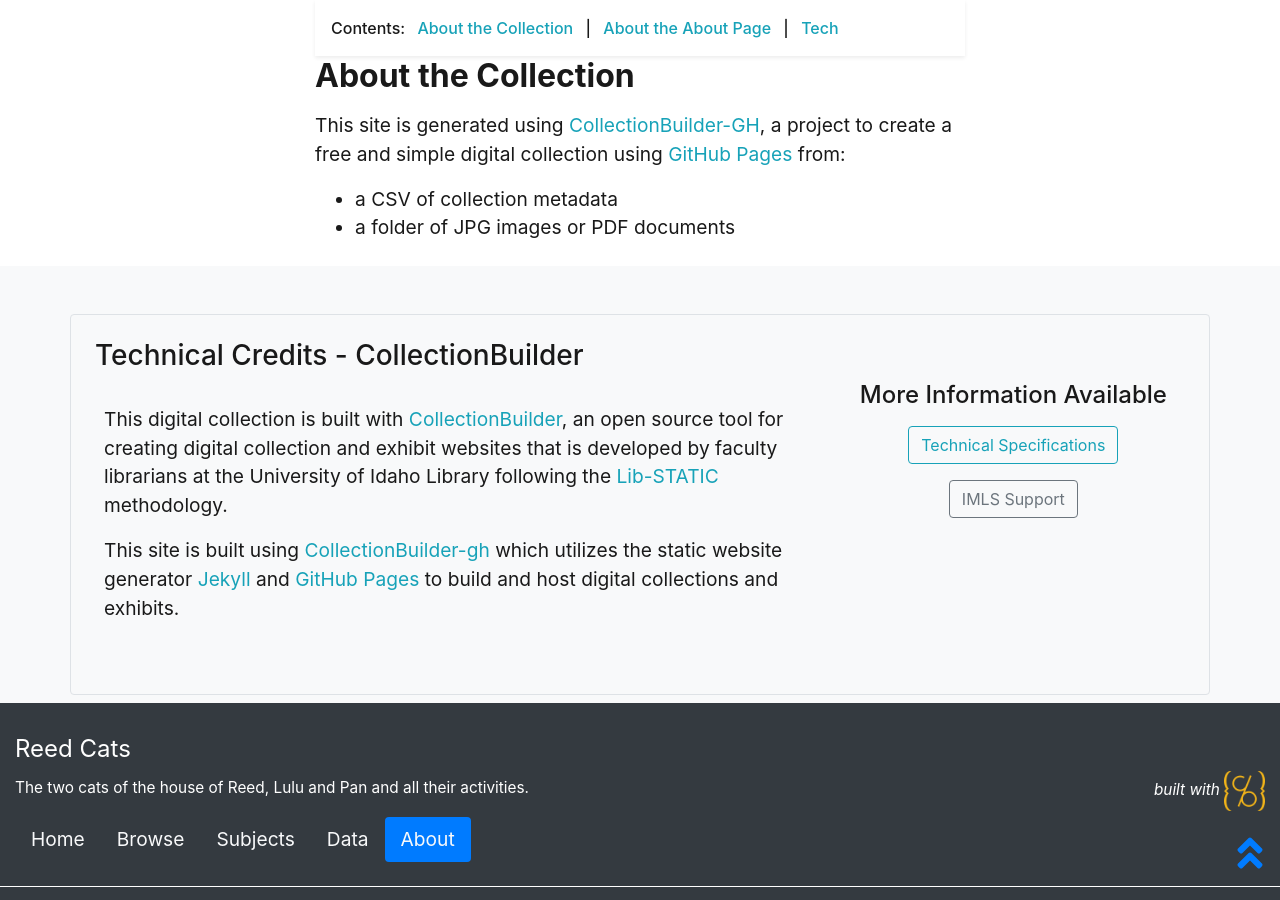
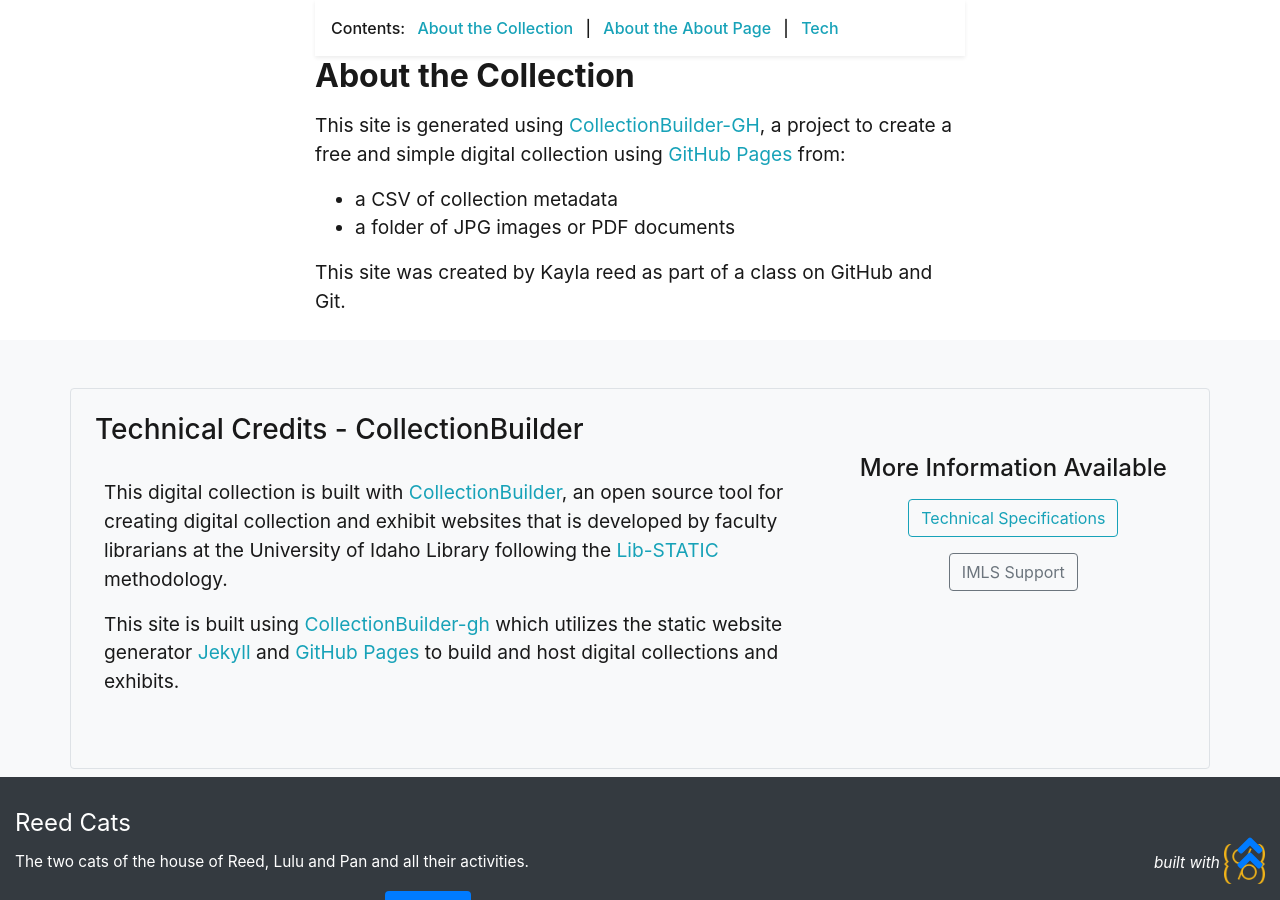
Before and after one commit to reedkay/reedcats, a Jekyll site: the page built from pages/about.md, in a window 1280 px wide and 900 px high, scrolled down 616 px. Built offline with Jekyll 4.4.1, drawn with Linux system fonts in a browser that asks for light colours.

Commit message:
Update about.md

```diff
--- a/pages/about.md
+++ b/pages/about.md
@@ -18,3 +18,5 @@
 
 - a CSV of collection metadata
 - a folder of JPG images or PDF documents
+
+This site was created by Kayla reed as part of a class on GitHub and Git.
```
